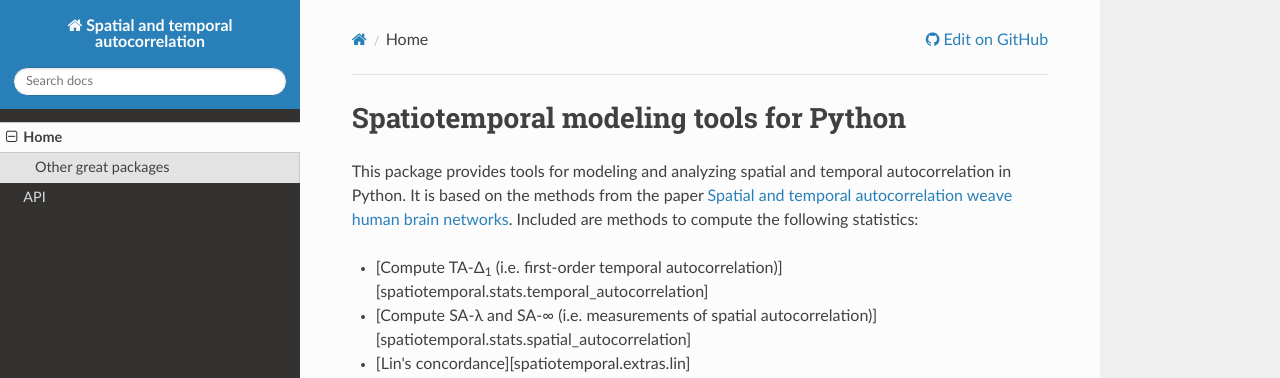
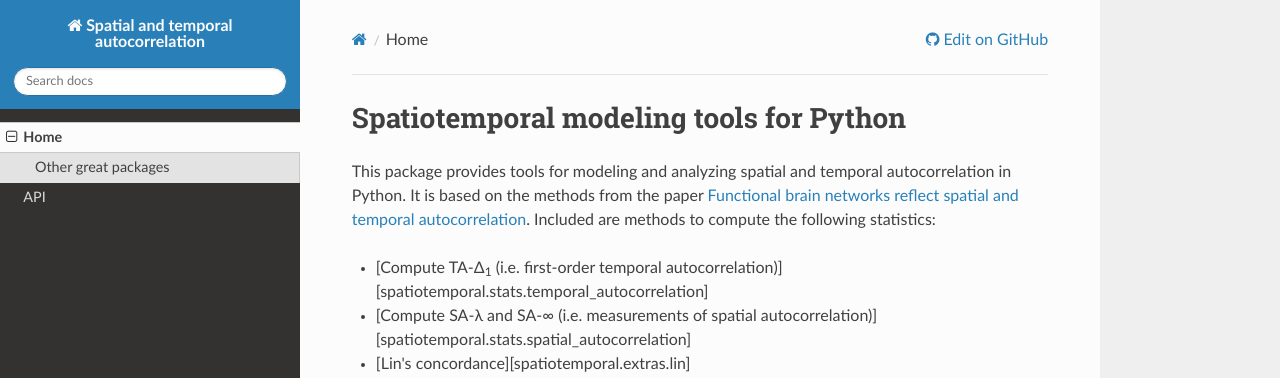
Before and after one commit to mwshinn/spatiotemporal, an MkDocs documentation site: the page built from docs/index.md, in a window 1280 px wide and 1041 px high. Shown: the top 378 px of the window. Built offline with MkDocs 1.6.1, drawn with Linux system fonts in a browser that asks for light colours; nearby versions of some CDN libraries.

```diff
--- a/docs/index.md
+++ b/docs/index.md
@@ -1,10 +1,10 @@
 # Spatiotemporal modeling tools for Python
 
 This package provides tools for modeling and analyzing spatial and temporal
-autocorrelation in Python.  It is based on the methods from the paper [Spatial
-and temporal autocorrelation weave human brain
-networks](https://www.biorxiv.org/content/10.1101/2021.06.01.446561v1).
-Included are methods to compute the following statistics:
+autocorrelation in Python.  It is based on the methods from the paper
+[Functional brain networks reflect spatial and temporal
+autocorrelation](https://www.nature.com/articles/s41593-023-01299-3).  Included
+are methods to compute the following statistics:
 
 - [Compute TA-Δ<sub>1</sub> (i.e. first-order temporal autocorrelation)][spatiotemporal.stats.temporal_autocorrelation]
 - [Compute SA-λ and SA-∞ (i.e. measurements of spatial autocorrelation)][spatiotemporal.stats.spatial_autocorrelation]
```
Also changed, not shown: README.md (+7 -7 lines), 3 other files.
